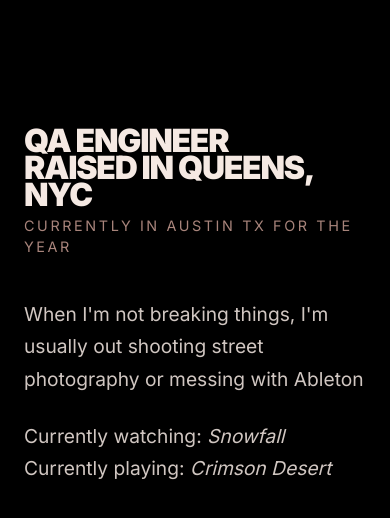
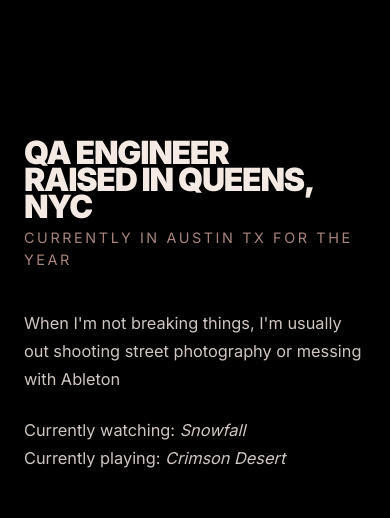
Before and after one commit to rhrimon/rhrimon.github.io, a Next.js app: page / in a window 390 px wide. Shown: the part 5258-5776 px from the top of the page. Built offline with nearby package versions, Linux system fonts and the light colour scheme.

Commit message:
text improvements

```diff
--- a/src/app/globals.css
+++ b/src/app/globals.css
@@ -642,6 +642,9 @@ body {
   .work-blurb {
     font-size: 0.99rem !important;
   }
+  #about p:not(.eyebrow) {
+    font-size: 1.02rem !important;
+  }
   .timeline-rail .line {
     height: 3rem;
   }
```
